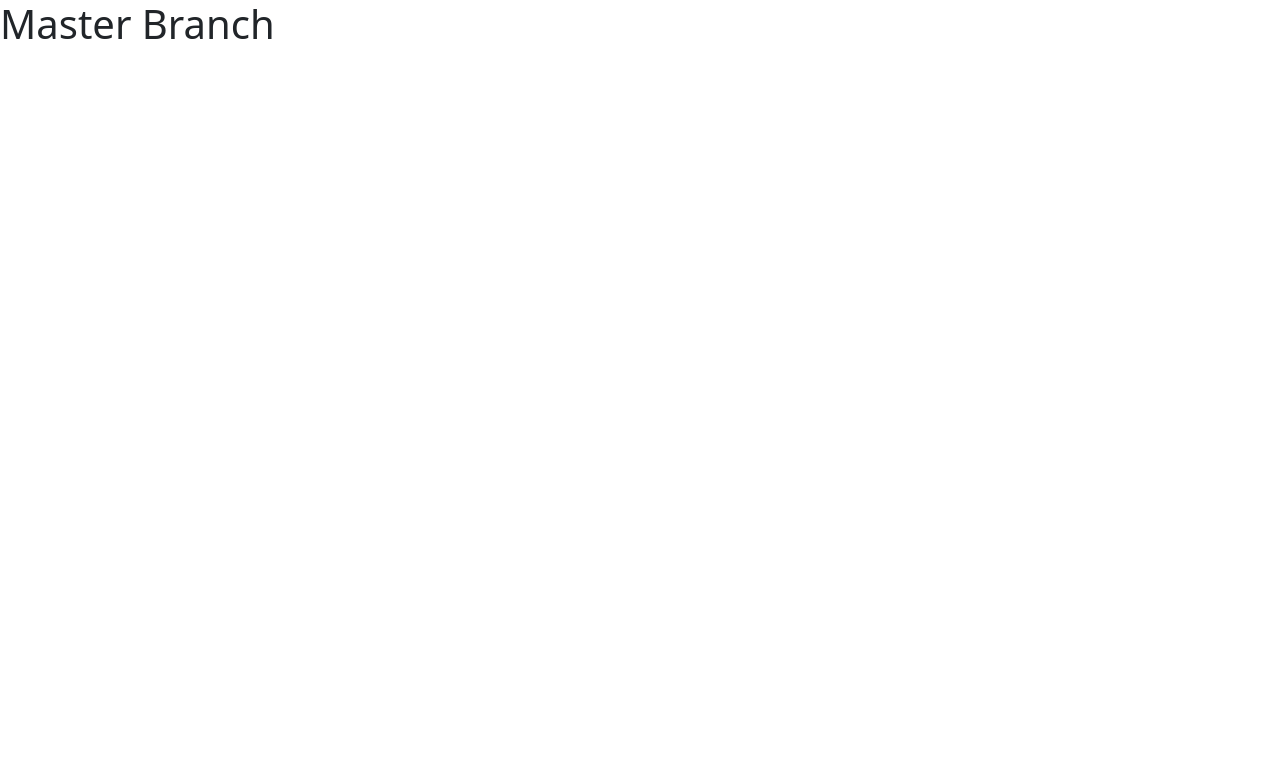
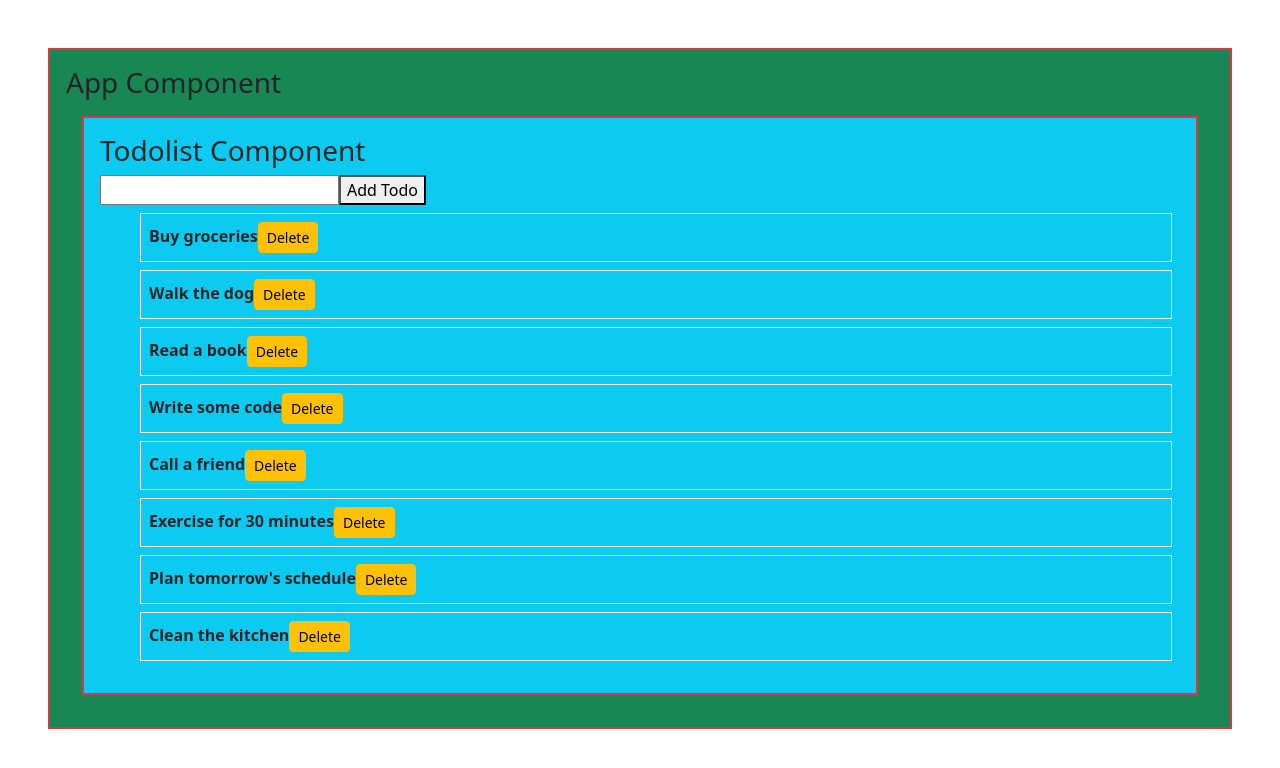
Before and after one commit to edupoly/ang25app, an Angular app: page / in a window 1280 px wide. Shown: the top 768 px of the page. Built offline with nearby package versions, Linux system fonts and the light colour scheme.

Commit message:
todolistproject

```diff
--- a/src/app/app.component.html
+++ b/src/app/app.component.html
@@ -1 +1,4 @@
-<h1>Master Branch</h1>
+<div class="border border-2 p-3 m-5 bg-success border-danger">
+    <h3>App Component</h3>
+    <app-todolist></app-todolist>
+</div>
--- a/src/app/app.component.ts
+++ b/src/app/app.component.ts
@@ -1,11 +1,12 @@
 import { Component } from '@angular/core';
 import { RouterOutlet } from '@angular/router';
+import { TodolistComponent } from './todolist/todolist.component';
 
 @Component({
   selector: 'app-root',
-  imports: [RouterOutlet],
+  imports: [RouterOutlet, TodolistComponent],
   templateUrl: './app.component.html',
-  styleUrl: './app.component.css'
+  styleUrl: './app.component.css',
 })
 export class AppComponent {
   title = 'ang25app';
--- /dev/null
+++ b/src/app/todo/todo.component.html
@@ -0,0 +1,4 @@
+<div class="p-2 m-2 border border-1 border-light">
+    <b>{{t}}</b>
+    <button (click)="callDelEvent()" class="btn btn-warning btn-sm">Delete</button>
+</div>
--- /dev/null
+++ b/src/app/todo/todo.component.ts
@@ -0,0 +1,15 @@
+import { Component, EventEmitter, Input, Output } from '@angular/core';
+
+@Component({
+  selector: 'app-todo',
+  imports: [],
+  templateUrl: './todo.component.html',
+  styleUrl: './todo.component.css',
+})
+export class TodoComponent {
+  @Input() t: string = '';
+  @Output() delEvent = new EventEmitter();
+  callDelEvent() {
+    this.delEvent.emit();
+  }
+}
--- /dev/null
+++ b/src/app/todolist/todolist.component.html
@@ -0,0 +1,10 @@
+<div class="border border-2 p-3 m-3 bg-info border-danger">
+    <h3>Todolist Component</h3>
+    <input type="text" [(ngModel)]="newtodo">
+    <button (click)="addTodo()">Add Todo</button>
+    <ul>
+        @for(todo of todos;track $index;let i=$index){
+        <app-todo [t]="todo" (delEvent)="deleteTodo(i)"></app-todo>
+        }
+    </ul>
+</div>
--- /dev/null
+++ b/src/app/todolist/todolist.component.ts
@@ -0,0 +1,29 @@
+import { Component } from '@angular/core';
+import { FormsModule } from '@angular/forms';
+import { TodoComponent } from '../todo/todo.component';
+
+@Component({
+  selector: 'app-todolist',
+  imports: [FormsModule, TodoComponent],
+  templateUrl: './todolist.component.html',
+  styleUrl: './todolist.component.css',
+})
+export class TodolistComponent {
+  todos: string[] = [
+    'Buy groceries',
+    'Walk the dog',
+    'Read a book',
+    'Write some code',
+    'Call a friend',
+    'Exercise for 30 minutes',
+    "Plan tomorrow's schedule",
+    'Clean the kitchen',
+  ];
+  newtodo = '';
+  addTodo() {
+    this.todos.push(this.newtodo);
+  }
+  deleteTodo(i: number) {
+    this.todos.splice(i, 1);
+  }
+}
```
Also changed, not shown: src/app/todo/todo.component.css (added), src/app/todolist/todolist.component.css (added), 2 other files (tests, documents, lock files or other folders).
